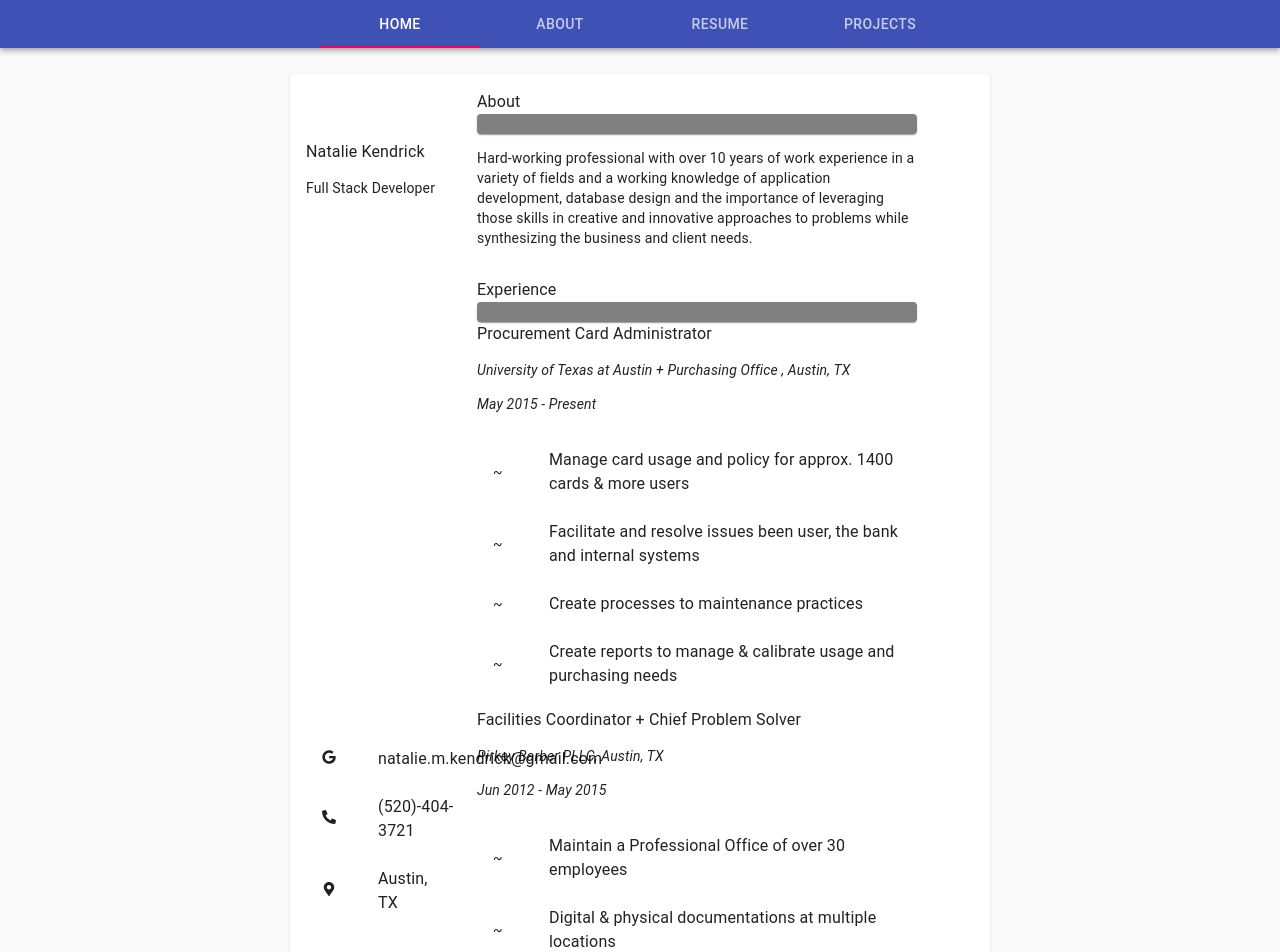
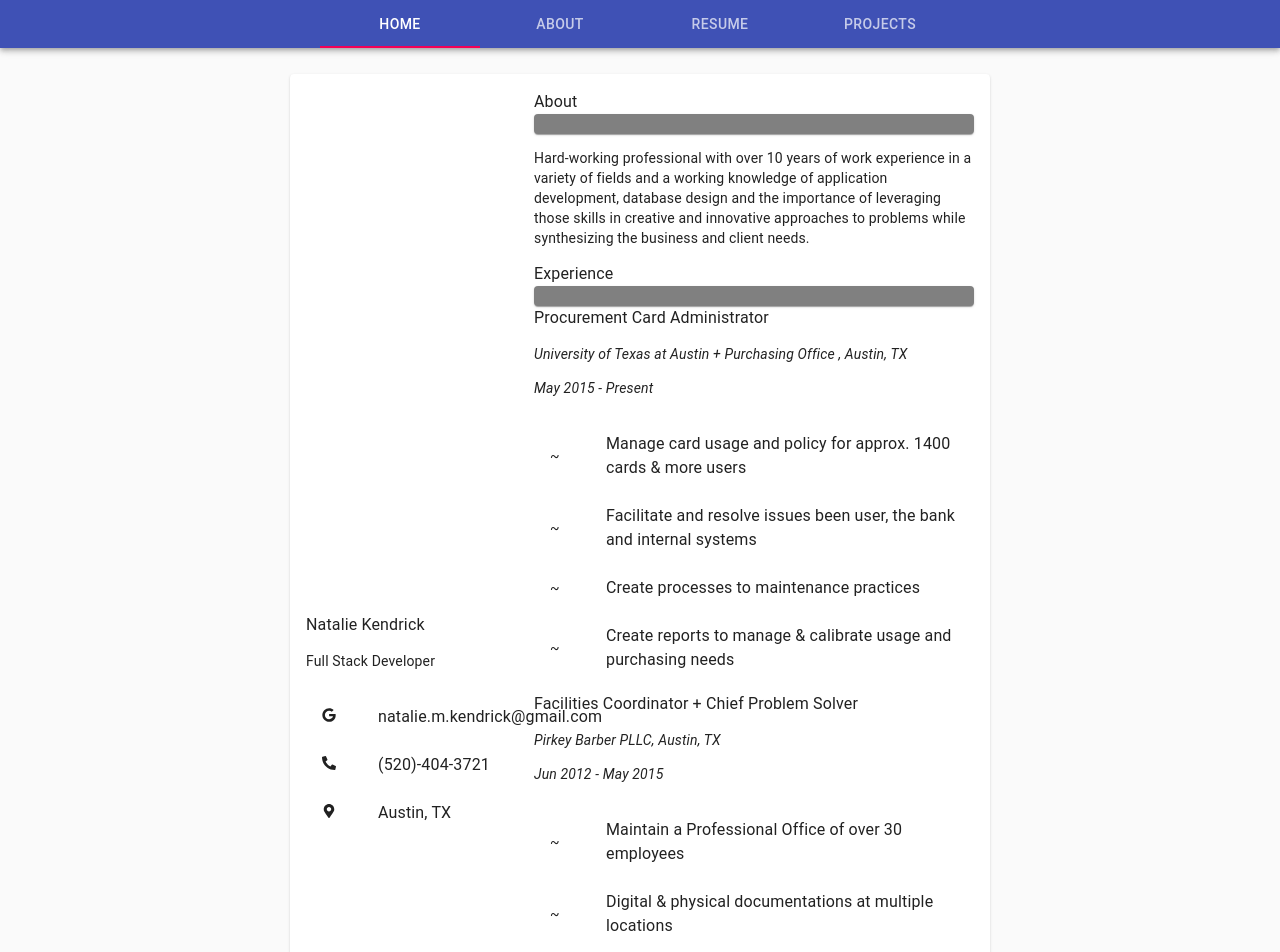
Before and after one commit to listenToRipley/nataliekendrick, a React (Create React App) app: page /resume in a window 1280 px wide. Shown: the top 952 px of the page. Built offline with nearby package versions, Linux system fonts and the light colour scheme.

Commit message:
decided more on columns

```diff
--- a/src/Components/Resume.js
+++ b/src/Components/Resume.js
@@ -43,20 +43,10 @@ const Resume = () => {
         alignItems="center"
         spacing={2}>
           <Grid
-          item xs={3}>
+          item xs={4}>
             <Typography>Natalie Kendrick</Typography>
             <p>Full Stack Developer</p>
-          </Grid>
 
-          <Grid
-          item xs={8}>
-            <Typography>About</Typography>
-            <Paper className={classes.line}>.</Paper>
-            <p>Hard-working professional with over 10 years of work experience in a variety of fields and a working knowledge of application development, database design and the importance of leveraging those skills in creative and innovative approaches to problems while synthesizing the business and client needs.</p>
-          </Grid>
-
-          <Grid
-          item xs={3}>
             <List>
               <ListItem>
                <ListItemAvatar>
@@ -85,10 +75,15 @@ const Resume = () => {
                </ListItemText>
               </ListItem>
             </List>
+
           </Grid>
 
           <Grid
           item xs={8}>
+            <Typography>About</Typography>
+            <Paper className={classes.line}>.</Paper>
+            <p>Hard-working professional with over 10 years of work experience in a variety of fields and a working knowledge of application development, database design and the importance of leveraging those skills in creative and innovative approaches to problems while synthesizing the business and client needs.</p>
+
             <Typography>Experience</Typography>
             <Paper className={classes.line}>.</Paper>
             <Typography>Procurement Card Administrator</Typography>
```
